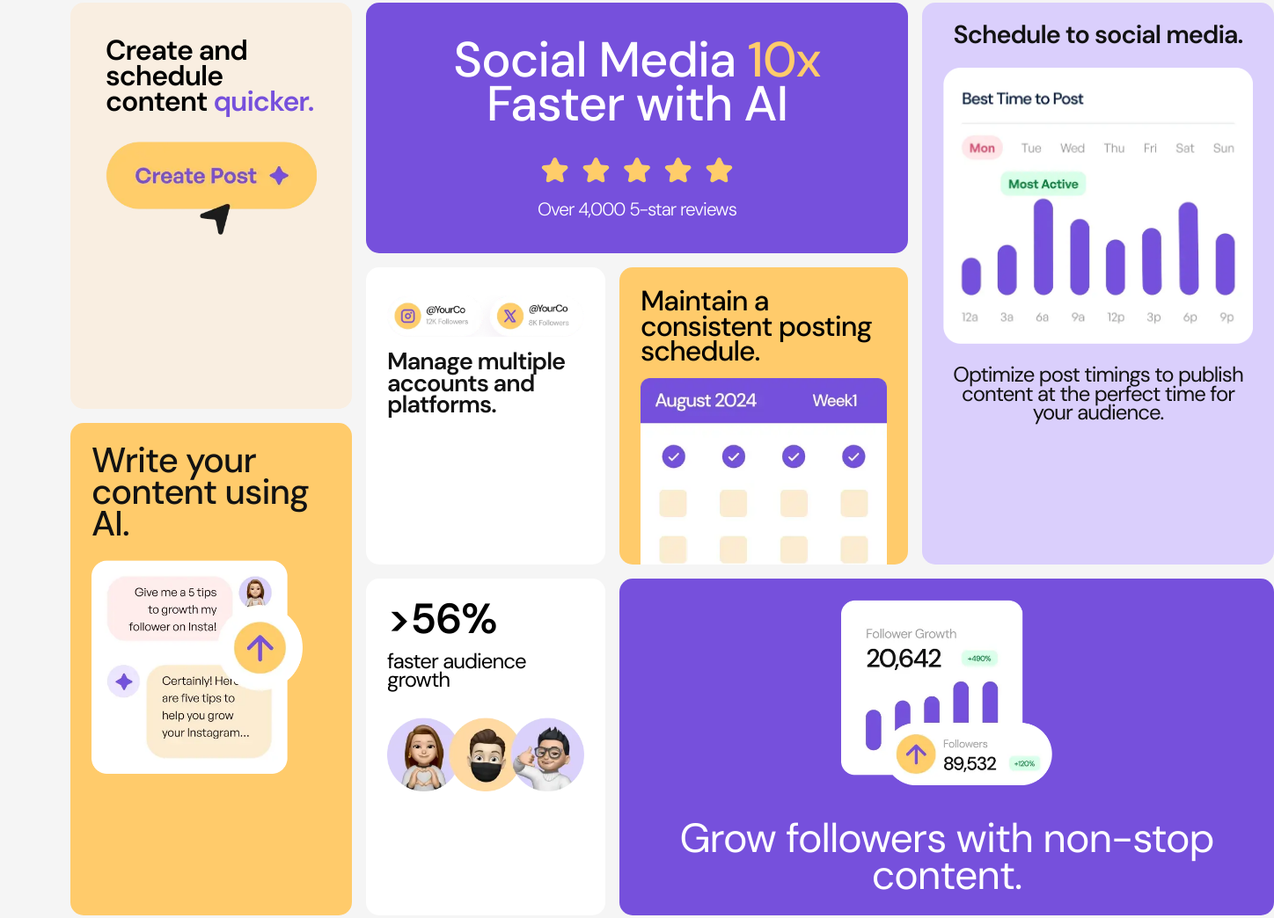
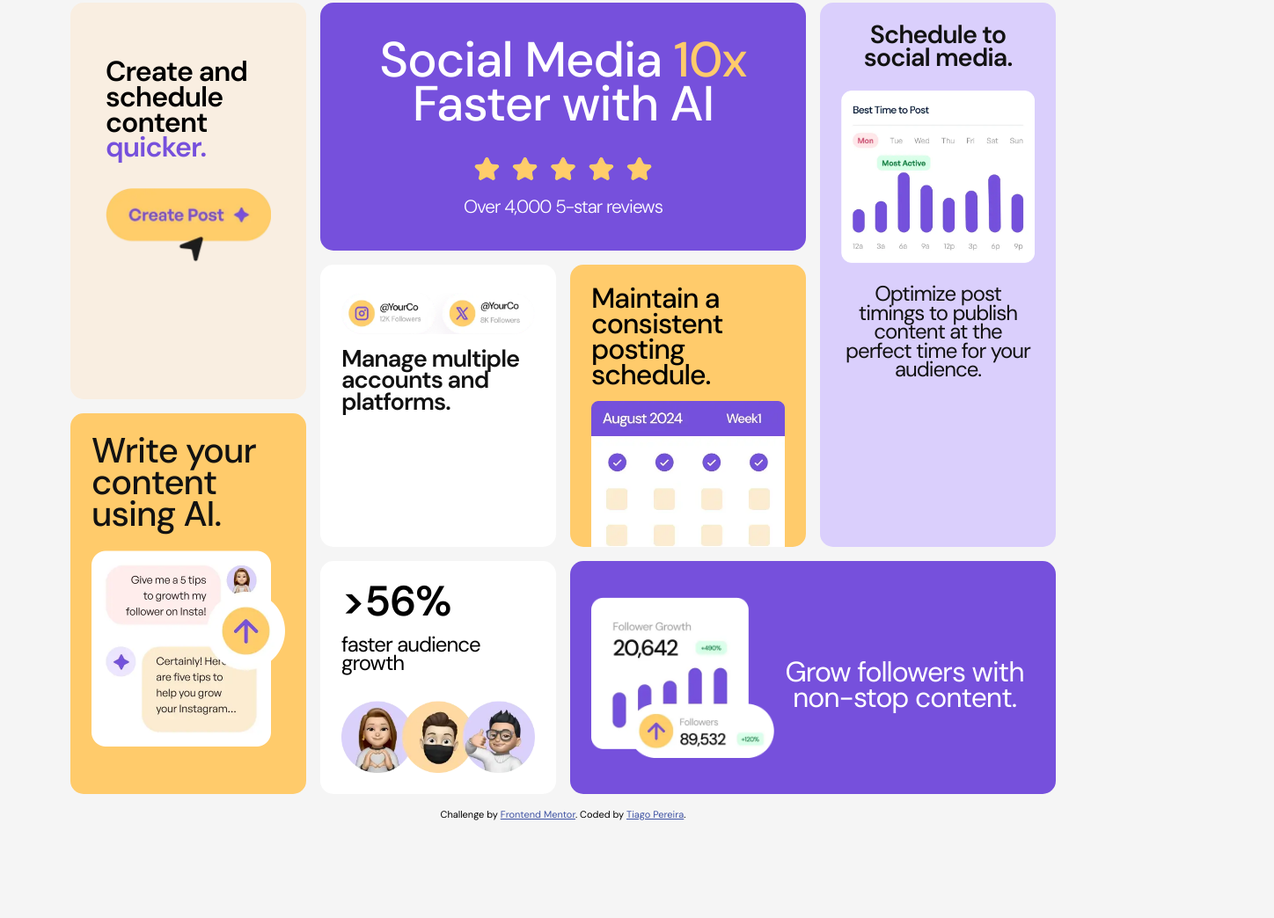
Before and after one commit to BuildAndBreak/bento-grid-main, a plain HTML site: page index.html in a window 1280 px wide. Shown: the part 77-1121 px from the top of the page at 88% size, 1448 px wide, since content can reach past the window. After the commit the page ends 1090 px from the top, so only its background shows below. Drawn offline with Linux system fonts and the light colour scheme.

Commit message:
Update style.css

```diff
--- a/style.css
+++ b/style.css
@@ -60,7 +60,8 @@ body {
 }
 
 .five-stars-img {
-  width: 14rem;
+  width: 100%;
+  max-width: 13rem;
   padding-top: 2rem;
   padding-bottom: 1rem;
 }
@@ -85,8 +86,9 @@ body {
   padding-bottom: 0;
 }
 .calender-img {
+  width: 100%;
   margin-top: 1rem;
-  width: 17.5rem;
+  max-width: 17.5rem;
 }
 
 .schedule-posts-container {
@@ -104,7 +106,8 @@ body {
 }
 
 .schedule-posts-img {
-  width: 22rem;
+  width: 100%;
+  max-width: 20rem;
   margin: 1.5rem 0;
   padding: 0;
 }
@@ -113,13 +116,18 @@ body {
   background-color: var(--Purple-500);
   align-items: center;
   color: var(--White);
-  font-size: 2.9rem;
+  font-size: 2rem;
   line-height: 0.9;
   text-align: center;
 }
+
+.followers-grow-container p {
+  margin-top: 1rem;
+}
+
 .followers-grow-img {
-  width: 15rem;
-  margin-bottom: 2.5rem;
+  width: 100%;
+  max-width: 13rem;
 }
 
 .audience-grow-container {
@@ -137,7 +145,8 @@ body {
 }
 
 .audience-grow-img {
-  width: 14rem;
+  width: 100%;
+  max-width: 14rem;
   margin-top: 2rem;
 }
 
@@ -151,7 +160,8 @@ body {
   color: var(--Purple-500);
 }
 .create-post-img {
-  width: 15rem;
+  width: 100%;
+  max-width: 15rem;
   margin-top: 2rem;
 }
 
@@ -163,7 +173,7 @@ body {
 }
 
 .ai-content-img {
-  width: 15rem;
+  width: 100%;
   margin-top: 1.5rem;
 }
 
@@ -212,6 +222,8 @@ body {
   .followers-grow-container {
     grid-column: 3/5;
     grid-row: 4/5;
+    display: flex;
+    flex-direction: row;
   }
 
   .audience-grow-container {
@@ -220,6 +232,7 @@ body {
   }
 
   .create-post-container {
+    padding-top: 4rem;
     grid-column: 1/2;
     grid-row: 1/3;
   }
```
